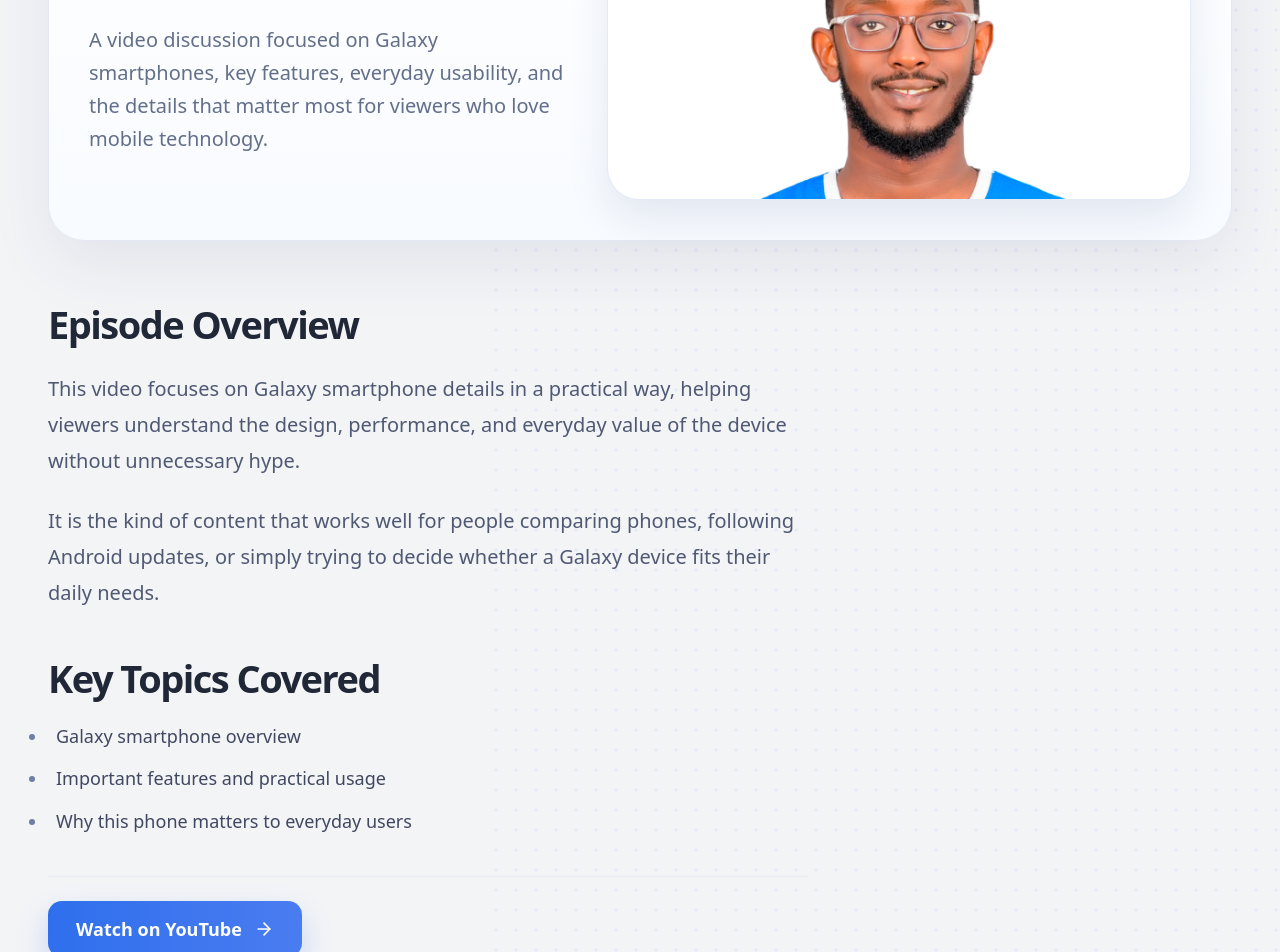
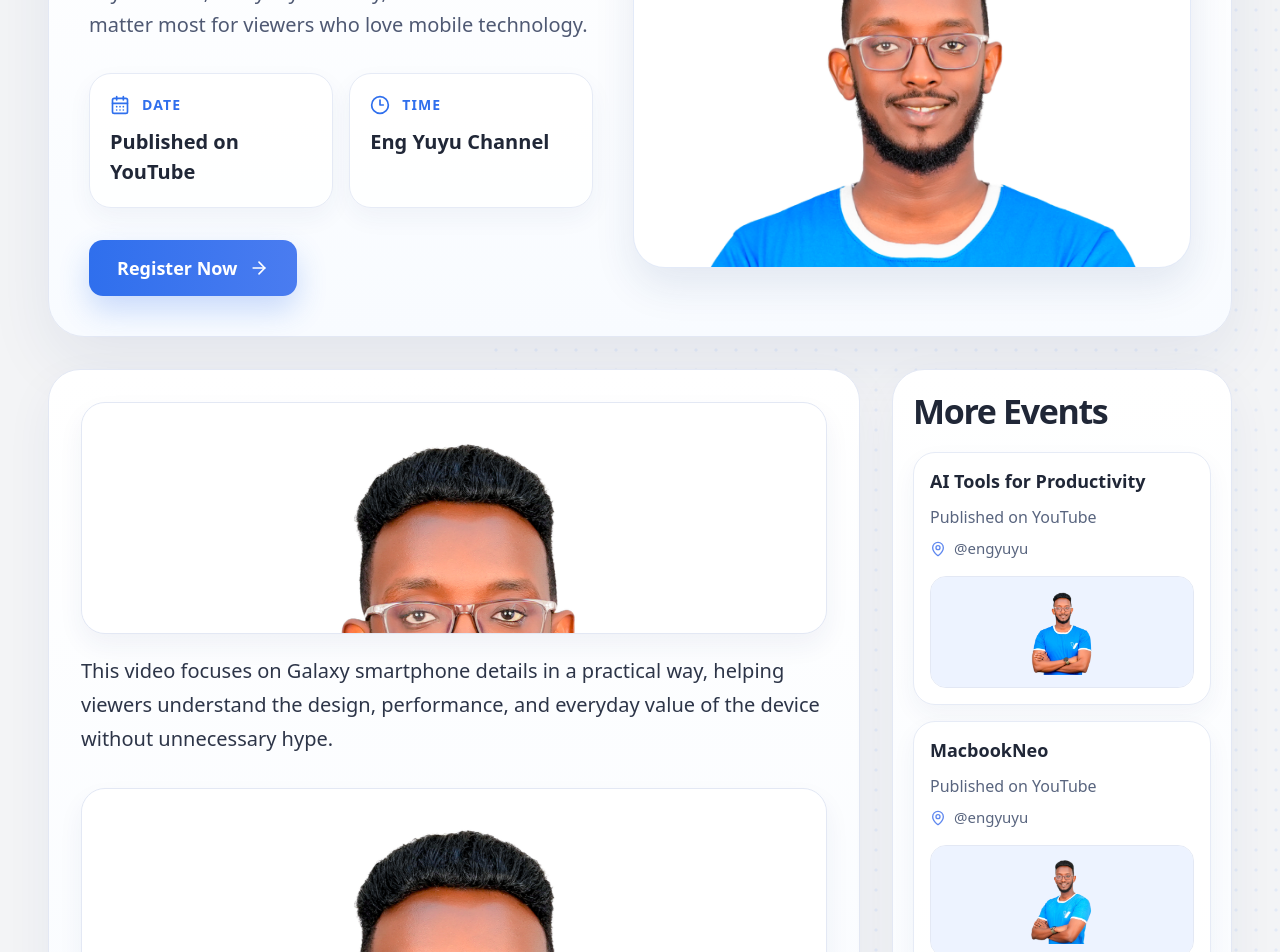
Before and after one commit to IshakAbdiazizHussen/Eng.yusuf-vision, a Next.js app: page /events/smartphone-galaxy in a window 1280 px wide. Shown: the part 400-1352 px from the top of the page. Built offline with nearby package versions, Linux system fonts and the light colour scheme; no server answers.

Commit message:
re design the event & media and podcast deisgns

```diff
--- a/src/app/events/[slug]/page.tsx
+++ b/src/app/events/[slug]/page.tsx
@@ -1,7 +1,7 @@
 import type { Metadata } from "next"
 import Image from "next/image"
 import Link from "next/link"
-import { ArrowLeft, ArrowRight } from "lucide-react"
+import { ArrowLeft, ArrowRight, CalendarDays, Clock3, MapPin } from "lucide-react"
 import { notFound } from "next/navigation"
 import { PageFrame } from "@/components/page-frame"
 import { events, getEventBySlug } from "@/lib/events-data"
@@ -38,6 +38,8 @@ export default async function EventPage({ params }: EventPageProps) {
     notFound()
   }
 
+  const otherEvents = events.filter((item) => item.slug !== event.slug).slice(0, 3)
+
   return (
     <PageFrame flushBottom>
       <section className="mx-auto max-w-[1280px] px-4 pb-16 pt-8 sm:px-6">
@@ -46,20 +48,55 @@ export default async function EventPage({ params }: EventPageProps) {
           className="inline-flex items-center gap-2 rounded-full border border-[#e2e8f5] bg-white/90 px-4 py-2 text-[15px] font-semibold text-[#6a77a1] shadow-[0_8px_18px_rgba(31,55,113,0.05)] transition-colors hover:bg-[#f5f8ff] dark:border-[#31415c] dark:bg-[#1b2436] dark:text-[#b9caeb]"
         >
           <ArrowLeft className="h-4 w-4" />
-          Back to Events & Media
+          Back to Events
         </Link>
 
-        <div className="mt-8 grid gap-10 rounded-[36px] border border-[#e3e8f4] bg-[linear-gradient(180deg,#ffffff_0%,#f8fbff_100%)] px-8 py-10 shadow-[0_24px_64px_rgba(31,55,113,0.08)] dark:border-[#2b3750] dark:bg-[linear-gradient(180deg,#1f2739_0%,#171e2d_100%)] dark:shadow-[0_24px_64px_rgba(3,8,20,0.42)] lg:grid-cols-[0.9fr_1.1fr] lg:items-center lg:px-10">
+        <div className="mt-8 rounded-[36px] border border-[#e3e8f4] bg-[linear-gradient(180deg,#ffffff_0%,#f8fbff_100%)] px-8 py-10 shadow-[0_24px_64px_rgba(31,55,113,0.08)] dark:border-[#2b3750] dark:bg-[linear-gradient(180deg,#1f2739_0%,#171e2d_100%)] dark:shadow-[0_24px_64px_rgba(3,8,20,0.42)] lg:px-10">
+          <div className="grid gap-10 lg:grid-cols-[0.95fr_1.05fr] lg:items-center">
             <div>
-            <p className="text-[18px] font-semibold text-[#5d83e7] dark:text-[#8ebfff]">
-              Events &amp; Media
-            </p>
-            <h1 className="mt-4 max-w-[560px] text-[48px] font-bold leading-[1.06] tracking-[-0.05em] text-[#202737] dark:text-[#f4f7ff]">
+              <h1 className="max-w-[620px] text-[40px] font-bold leading-[1.05] tracking-[-0.05em] text-[#202737] dark:text-[#f4f7ff] sm:text-[54px]">
                 {event.title}
               </h1>
-            <p className="mt-7 max-w-[560px] text-[20px] leading-[1.65] text-[#636f89] dark:text-[#bfd0ef]">
+
+              <p className="mt-7 max-w-[620px] text-[20px] leading-[1.65] text-[#4f5973] dark:text-[#c5d3ee]">
                 {event.description}
               </p>
+
+              <div className="mt-8 grid gap-4 sm:grid-cols-2">
+                <div className="rounded-[22px] border border-[#e6ebf6] bg-white/90 px-5 py-5 shadow-[0_10px_24px_rgba(31,55,113,0.05)] dark:border-[#31415c] dark:bg-[#202a40]">
+                  <div className="flex items-center gap-3 text-[#2f6fed]">
+                    <CalendarDays className="h-5 w-5" />
+                    <span className="text-[14px] font-bold uppercase tracking-[0.08em]">
+                      Date
+                    </span>
+                  </div>
+                  <p className="mt-3 text-[20px] font-semibold text-[#202737] dark:text-[#f4f7ff]">
+                    {event.date}
+                  </p>
+                </div>
+
+                <div className="rounded-[22px] border border-[#e6ebf6] bg-white/90 px-5 py-5 shadow-[0_10px_24px_rgba(31,55,113,0.05)] dark:border-[#31415c] dark:bg-[#202a40]">
+                  <div className="flex items-center gap-3 text-[#2f6fed]">
+                    <Clock3 className="h-5 w-5" />
+                    <span className="text-[14px] font-bold uppercase tracking-[0.08em]">
+                      Time
+                    </span>
+                  </div>
+                  <p className="mt-3 text-[20px] font-semibold text-[#202737] dark:text-[#f4f7ff]">
+                    {event.time}
+                  </p>
+                </div>
+              </div>
+
+              <Link
+                href={event.youtubeUrl}
+                target="_blank"
+                rel="noreferrer"
+                className="mt-8 inline-flex h-14 items-center gap-3 rounded-[14px] bg-[linear-gradient(90deg,#2f6fed_0%,#4a7cf0_100%)] px-7 text-[18px] font-semibold text-white shadow-[0_14px_30px_rgba(47,111,237,0.24)] transition hover:-translate-y-0.5"
+              >
+                Register Now
+                <ArrowRight className="h-5 w-5" />
+              </Link>
             </div>
 
             <div className="overflow-hidden rounded-[32px] border border-[#e3eaf8] bg-[#e8eefb] shadow-[0_18px_40px_rgba(31,55,113,0.1)] dark:border-[#31415c] dark:bg-[#243049] dark:shadow-[0_18px_40px_rgba(3,8,20,0.34)]">
@@ -68,7 +105,7 @@ export default async function EventPage({ params }: EventPageProps) {
                 alt={event.title}
                 width={1272}
                 height={1614}
-              className={`h-[340px] w-full ${
+                className={`h-[380px] w-full ${
                   event.format === "contain"
                     ? "bg-[#e8eefb] object-contain p-5 dark:bg-[#243049]"
                     : "object-cover object-top"
@@ -77,39 +114,71 @@ export default async function EventPage({ params }: EventPageProps) {
               />
             </div>
           </div>
+        </div>
 
-        <div className="mt-16 max-w-[760px]">
-          <h2 className="text-[38px] font-bold leading-none tracking-[-0.04em] text-[#202737] dark:text-[#f4f7ff]">
-            Episode Overview
-          </h2>
-          <div className="mt-7 space-y-6 text-[20px] leading-[1.8] text-[#4f5973] dark:text-[#c5d3ee]">
-            {event.details.map((detail) => (
-              <p key={detail}>{detail}</p>
+        <div className="mt-8 grid gap-8 lg:grid-cols-[minmax(0,1fr)_340px]">
+          <div className="space-y-8 rounded-[32px] border border-[#e3e8f4] bg-[linear-gradient(180deg,#ffffff_0%,#f8fbff_100%)] px-8 py-8 shadow-[0_18px_48px_rgba(31,55,113,0.06)] dark:border-[#2b3750] dark:bg-[linear-gradient(180deg,#1f2739_0%,#171e2d_100%)] dark:shadow-[0_18px_48px_rgba(3,8,20,0.32)]">
+            {event.details.map((detail, index) => (
+              <div key={detail}>
+                <div className="overflow-hidden rounded-[24px] border border-[#e3e8f4] bg-[#edf3ff] shadow-[0_12px_26px_rgba(31,55,113,0.06)] dark:border-[#31415c] dark:bg-[#243049]">
+                  <Image
+                    src={event.image}
+                    alt={`${event.title} highlight ${index + 1}`}
+                    width={1272}
+                    height={1614}
+                    className={`h-[230px] w-full ${
+                      event.format === "contain"
+                        ? "bg-[#edf3ff] object-contain p-4 dark:bg-[#243049]"
+                        : "object-cover object-top"
+                    }`}
+                  />
+                </div>
+                <p className="mt-5 text-[20px] leading-[1.7] text-[#2d3548] dark:text-[#d5e1f7]">
+                  {detail}
+                </p>
+              </div>
             ))}
           </div>
 
-          <h3 className="mt-12 text-[38px] font-bold leading-none tracking-[-0.04em] text-[#202737] dark:text-[#f4f7ff]">
-            Key Topics Covered
+          <aside className="rounded-[32px] border border-[#e3e8f4] bg-[linear-gradient(180deg,#ffffff_0%,#f8fbff_100%)] px-5 py-6 shadow-[0_18px_48px_rgba(31,55,113,0.06)] dark:border-[#2b3750] dark:bg-[linear-gradient(180deg,#1f2739_0%,#171e2d_100%)] dark:shadow-[0_18px_48px_rgba(3,8,20,0.32)]">
+            <h2 className="text-[34px] font-bold leading-none tracking-[-0.04em] text-[#202737] dark:text-[#f4f7ff]">
+              More Events
+            </h2>
+
+            <div className="mt-6 space-y-4">
+              {otherEvents.map((item) => (
+                <Link
+                  key={item.slug}
+                  href={`/events/${item.slug}`}
+                  className="block rounded-[22px] border border-[#e6ebf6] bg-white/90 p-4 shadow-[0_10px_24px_rgba(31,55,113,0.05)] transition hover:-translate-y-0.5 dark:border-[#31415c] dark:bg-[#202a40]"
+                >
+                  <h3 className="text-[18px] font-semibold leading-[1.35] text-[#202737] dark:text-[#f4f7ff]">
+                    {item.title}
                   </h3>
-          <ul className="mt-6 space-y-3 text-[18px] leading-[1.7] text-[#3f4860] dark:text-[#d3def6]">
-            {event.agenda.map((item) => (
-              <li key={item} className="list-disc marker:text-[#6f7ea3]">
-                <span className="ml-2">{item}</span>
-              </li>
+                  <p className="mt-3 text-[16px] text-[#59657f] dark:text-[#c5d3ee]">
+                    {item.date}
+                  </p>
+                  <div className="mt-2 flex items-center gap-2 text-[15px] text-[#59657f] dark:text-[#c5d3ee]">
+                    <MapPin className="h-4 w-4 text-[#5f88ef]" />
+                    <span>{item.location}</span>
+                  </div>
+                  <div className="mt-4 overflow-hidden rounded-[16px] border border-[#e3e8f4] bg-[#edf3ff] dark:border-[#31415c] dark:bg-[#243049]">
+                    <Image
+                      src={item.image}
+                      alt={item.title}
+                      width={1272}
+                      height={1614}
+                      className={`h-[110px] w-full ${
+                        item.format === "contain"
+                          ? "bg-[#edf3ff] object-contain p-3 dark:bg-[#243049]"
+                          : "object-cover object-top"
+                      }`}
+                    />
+                  </div>
+                </Link>
               ))}
-          </ul>
-
-          <div className="mt-10 border-t border-[#e7edf7] pt-6 dark:border-[#2f3b58]">
-            <Link
-              href={event.youtubeUrl}
-              target="_blank"
-              rel="noreferrer"
-              className="inline-flex h-14 items-center gap-3 rounded-[14px] bg-[linear-gradient(90deg,#2f6fed_0%,#4a7cf0_100%)] px-7 text-[18px] font-semibold text-white shadow-[0_14px_30px_rgba(47,111,237,0.24)] transition hover:-translate-y-0.5"
-            >
-              Watch on YouTube
-              <ArrowRight className="h-5 w-5" />
-            </Link>
             </div>
+          </aside>
         </div>
       </section>
     </PageFrame>
--- a/src/lib/events-data.ts
+++ b/src/lib/events-data.ts
@@ -81,25 +81,25 @@ export const events: EventItem[] = [
     ],
   },
   {
-    slug: "snapchat-device-ban",
-    title: "Snapchat Device Ban",
+    slug: "community-video-feature",
+    title: "Community Video Feature",
     description:
-      "A direct explanation of the Snapchat device ban issue, what it means for affected users, and the important things people should understand about account and device restrictions.",
+      "A community-focused tech video from your YouTube channel, updated here to replace the old sample content with the real video you shared.",
     date: "Published on YouTube",
     time: "Eng Yuyu Channel",
     location: "@engyuyu",
-    youtubeUrl: "https://youtu.be/zG6fKiuliGM?si=qF73lQkgCVkn3f3X",
+    youtubeUrl: "https://youtu.be/FVVspEE3GYI?si=kaWSJF8CA_XCij1E",
     image: "/engY.png",
     format: "cover",
-    audience: "Snapchat users, social media users, and mobile viewers.",
+    audience: "Community viewers, tech followers, and Eng Yuyu audience.",
     agenda: [
-      "What the Snapchat device ban means",
-      "Why it happens and what users should check",
-      "How to stay aware of account/device restrictions",
+      "Main message of the community video",
+      "Important ideas discussed in the episode",
+      "What viewers should take away from it",
     ],
     details: [
-      "This video helps viewers understand the Snapchat device ban in simple language, including why restrictions may happen and why awareness is important for users who rely on social apps.",
-      "It is useful content for people who want clear guidance on social media issues, device-related restrictions, and the practical side of staying safe with mobile platforms.",
+      "This card now points to the real community-related YouTube video you shared, replacing the previous placeholder topic with your actual channel content.",
+      "The inside detail page and the watch button now follow that same real video so the website content stays aligned with your YouTube channel.",
     ],
   },
 ]
```
Lines whose indentation alone changed are shown as unchanged.
